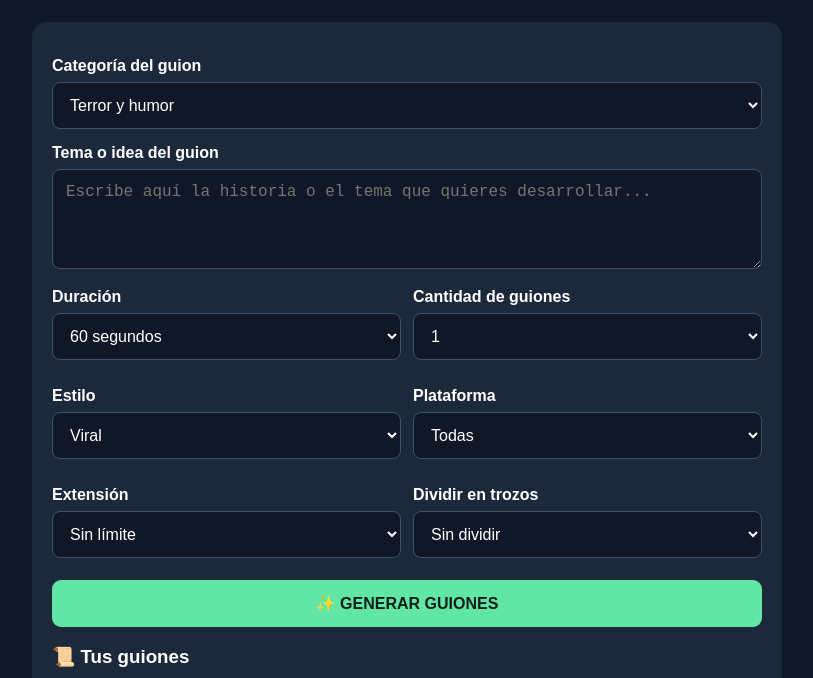
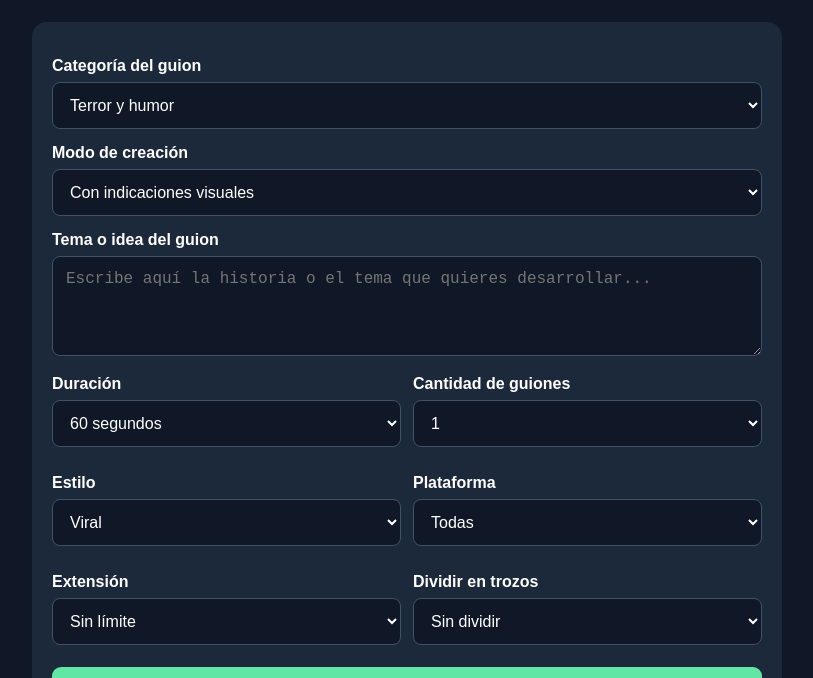
Before and after one commit to herreraizamar19-cmd/fabrica-de-guiones-ia, a plain HTML site: page index.html in a window 1280 px wide. Shown: the part 122-800 px from the top of the page, without its empty margins (233-1046 px from the left). Drawn offline with Linux system fonts and the light colour scheme.

Commit message:
Actualizar index.html

```diff
--- a/index.html
+++ b/index.html
@@ -40,6 +40,12 @@ button{padding:14px;border:0;border-radius:9px;font-size:16px;font-weight:bold;c
 <option>Noticias</option>
 <option>Carpintería</option>
 <option>Personalizado</option>
+</select>
+
+<label for="modo">Modo de creación</label>
+<select id="modo">
+  <option>Con indicaciones visuales</option>
+  <option>Monólogo narrado</option>
 </select>
 
 <label for="tema">Tema o idea del guion</label>
@@ -138,6 +144,7 @@ async function generarGuiones(){
 
   const datos = {
     tipo: document.getElementById("tipo").value,
+    modo: document.getElementById("modo").value,
     tema: tema,
     duracion: document.getElementById("duracion").value,
     cantidad: document.getElementById("cantidad").value,
```
